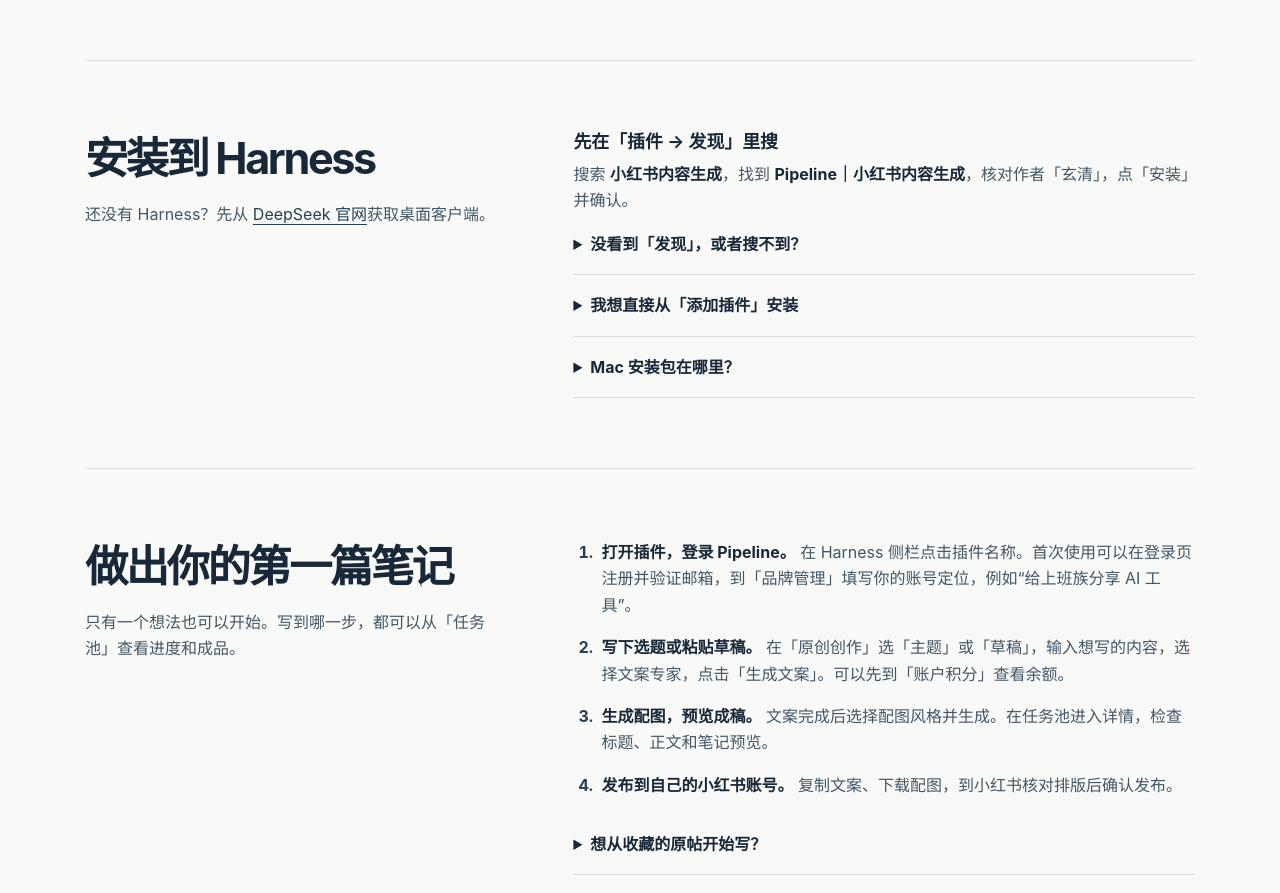
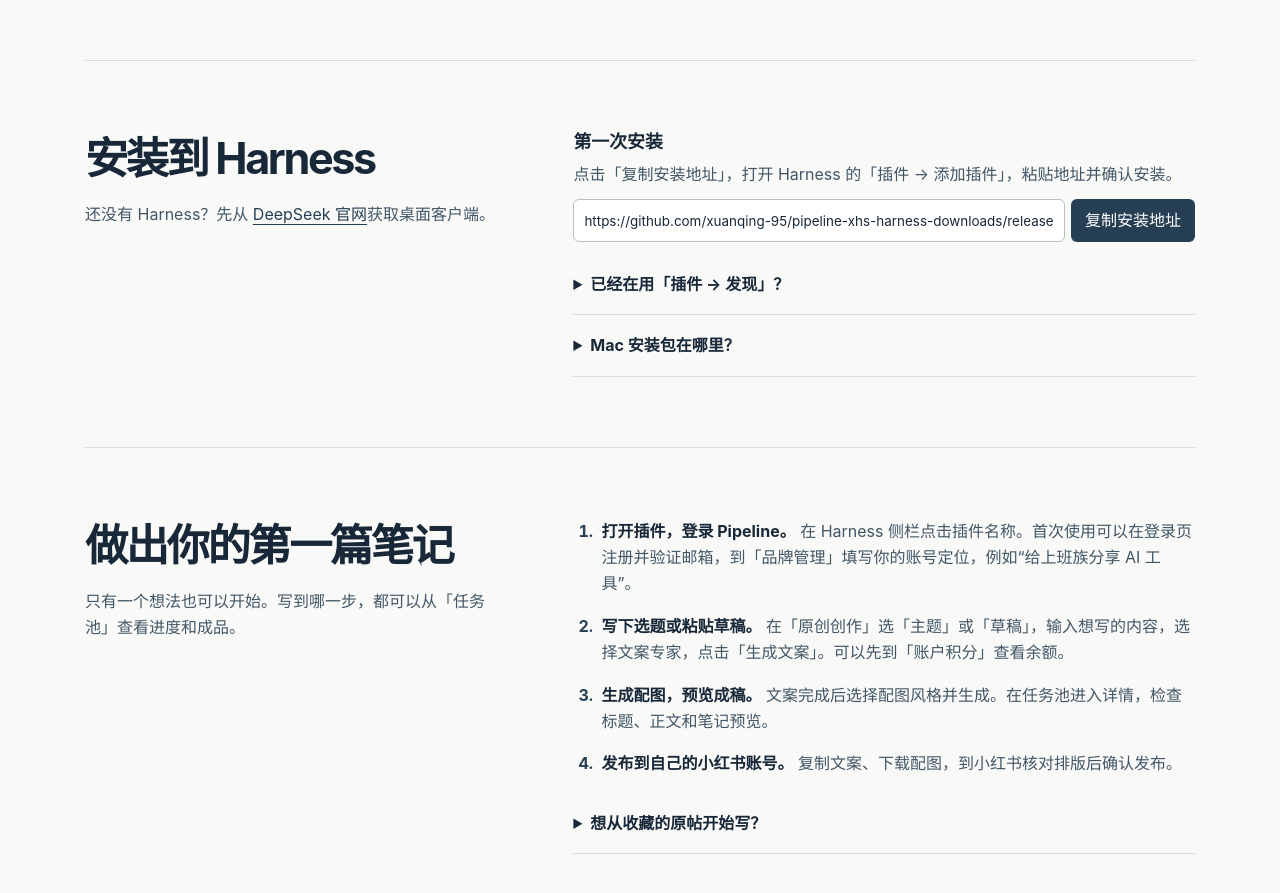
Before and after one commit to xuanqing-95/pipeline-xhs-harness-downloads, a website: page docs/index.html in a window 1280 px wide. Shown: the part 1260-2153 px from the top of the page. Drawn offline with Linux system fonts and the light colour scheme.

Commit message:
Show a working installation path to first-time visitors

```diff
--- a/docs/index.html
+++ b/docs/index.html
@@ -27,10 +27,10 @@ section.block{border-top:1px solid var(--line);padding:clamp(36px,6vw,70px) 0}.g
 <figure><img src="examples/knowledge.png" alt="玄清知识图卡的风格样张" loading="lazy"><figcaption>玄清知识图卡</figcaption></figure>
 <figure><img src="examples/comic.webp" alt="Social Comic 条漫的风格样张" loading="lazy"><figcaption>Social Comic 条漫</figcaption></figure></div></section>
 <section class="block split" id="install"><div><h2>安装到 Harness</h2><p class="intro">还没有 Harness？先从 <a href="https://www.deepseek.com/harness/zh/">DeepSeek 官网</a>获取桌面客户端。</p></div><div class="body">
-<h3>先在「插件 → 发现」里搜</h3><p>搜索 <strong>小红书内容生成</strong>，找到 <strong>Pipeline｜小红书内容生成</strong>，核对作者「玄清」，点「安装」并确认。</p>
-<details><summary>没看到「发现」，或者搜不到？</summary><p>打开「插件 → 实验性插件」，启用「自定义插件索引」。回到「发现 → 添加索引源」，粘贴下面的地址，选中新添加的来源，再搜插件名。</p>
+<h3>第一次安装</h3><p>点击「复制安装地址」，打开 Harness 的「插件 → 添加插件」，粘贴地址并确认安装。</p><div class="copyrow"><input id="package-url" aria-label="插件安装地址" readonly value="https://github.com/xuanqing-95/pipeline-xhs-harness-downloads/releases/download/v0.5.4-beta.33/Pipeline-XHS-Harness.tgz"><button type="button" data-copy="package-url">复制安装地址</button></div>
+<details><summary>已经在用「插件 → 发现」？</summary><p>在收录本插件的来源中搜索 <strong>小红书内容生成</strong>，找到 <strong>Pipeline｜小红书内容生成</strong>，核对作者「玄清」，点「安装」并确认。</p>
+<p>如果搜不到，想把本插件加入「发现」，打开「插件 → 实验性插件」，启用「自定义插件索引」。回到「发现 → 添加索引源」，粘贴下面的地址，选中新添加的来源，再搜插件名。</p>
 <div class="copyrow"><input id="index-url" aria-label="插件索引地址" readonly value="https://raw.githubusercontent.com/xuanqing-95/pipeline-xhs-harness-downloads/main/index.json"><button type="button" data-copy="index-url">复制地址</button></div></details>
-<details><summary>我想直接从「添加插件」安装</summary><p>复制下面的安装地址，在 Harness 的「插件 → 添加插件」里粘贴，按提示确认即可。</p><div class="copyrow"><input id="package-url" aria-label="插件安装地址" readonly value="https://github.com/xuanqing-95/pipeline-xhs-harness-downloads/releases/download/v0.5.4-beta.33/Pipeline-XHS-Harness.tgz"><button type="button" data-copy="package-url">复制地址</button></div></details>
 <details><summary>Mac 安装包在哪里？</summary><p><a href="https://github.com/xuanqing-95/pipeline-xhs-harness-downloads/releases/latest/download/Pipeline-XHS-Mac.zip">下载 Mac 安装包</a>，解压后双击「安装小红书插件.command」，按安装窗口提示继续。</p></details>
 <p class="sr" aria-live="polite" id="copy-status"></p></div></section>
 <section class="block split" id="start"><div><h2>做出你的第一篇笔记</h2><p class="intro">只有一个想法也可以开始。写到哪一步，都可以从「任务池」查看进度和成品。</p></div><div class="body"><ol class="steps">
```
